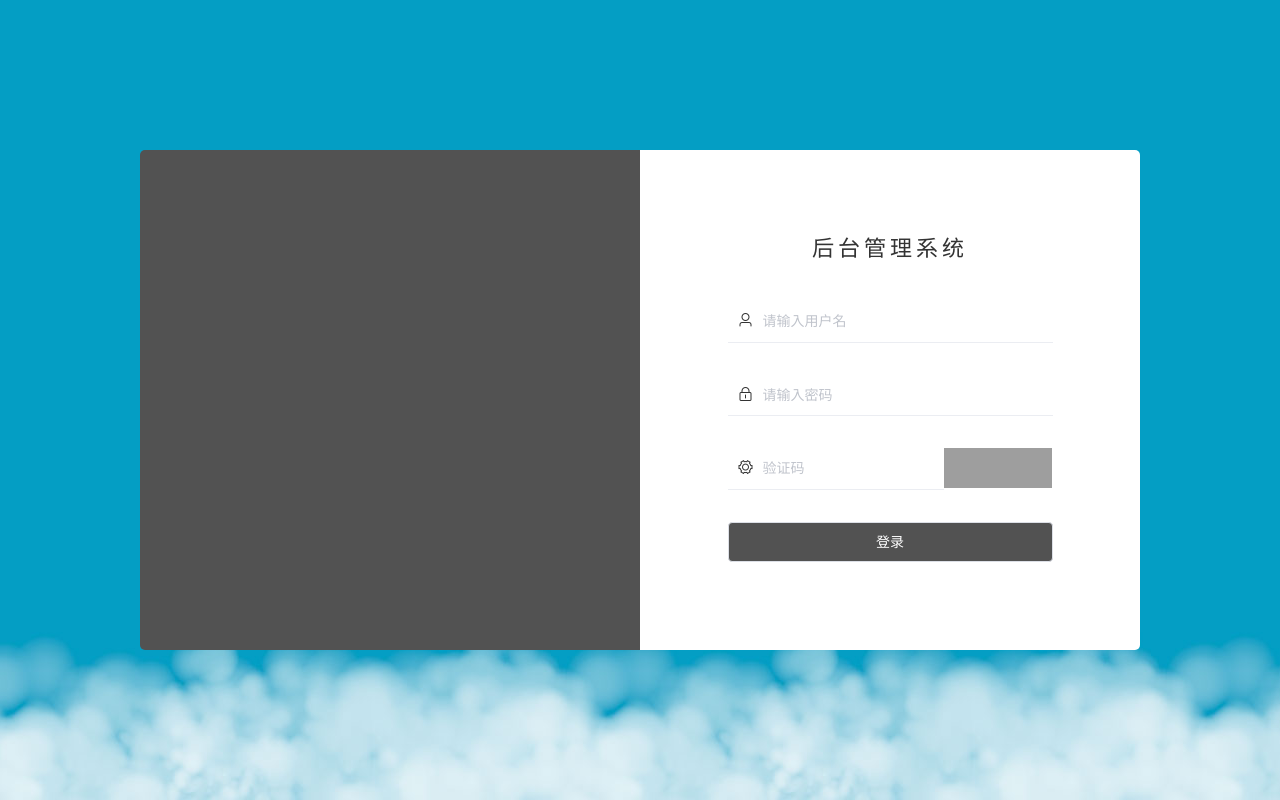
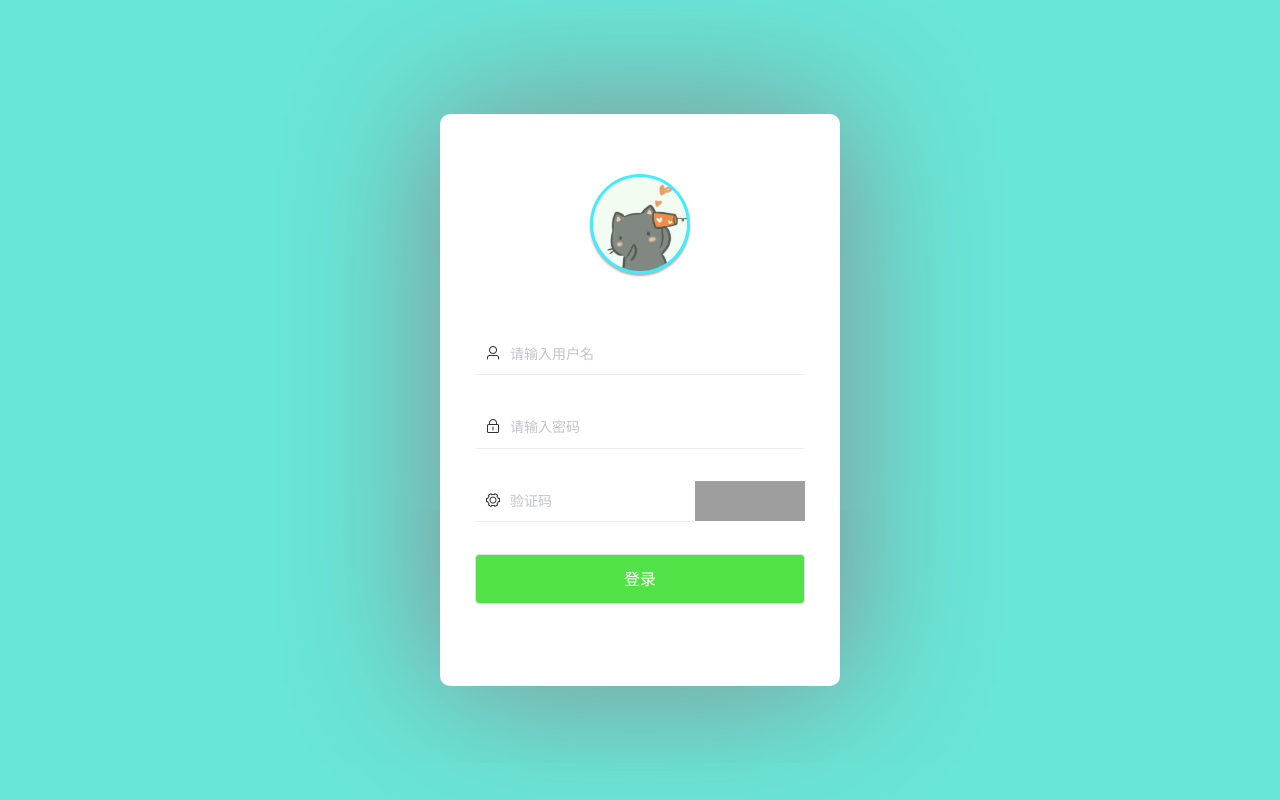
Before and after one commit to bellmit/CHCC-SOA, a Vue app in the folder vue-Backstage/: page / in a window 1280 px wide. Built offline with nearby package versions, Linux system fonts and the light colour scheme; grey boxes are pictures that could not be loaded; what vue-quill-editor would draw is missing.

Commit message:
修改登录页面css

```diff
--- a/vue-Backstage/src/views/login/index.vue
+++ b/vue-Backstage/src/views/login/index.vue
@@ -2,16 +2,12 @@
   <div class="login-container">
 
 		<div class="login-weaper">
-			<div class="login-left">
 
-			</div>
-
-			<div class="login-border">
-				<div class="login-main">
+      <div class="login-main">
 					<form class="el-form login-form">
-            <h4 class="login-title">
-              后台管理系统
-            </h4>
+            <div class="login-img">
+              <img src="../../images/headerimg.jpeg">
+            </div>
 						<div class="el-form-item">
 							<div class="el-form-item__content">
 								<div class="el-input el-input--small el-input--prefix">
@@ -81,12 +77,8 @@
                 </button>
 							</div>
 						</div>
-
-
 					</form>
-
 				</div>
-			</div>
 
 		</div>
 
@@ -255,36 +247,14 @@ input:-webkit-autofill {
     width: 100%;
     height: 100%;
     margin: 0 auto;
-    background: url('../../assets/cloud.jpg') 0 bottom repeat-x #049ec4;
+    // background: url('../../assets/cloud.jpg') 0 bottom repeat-x #049ec4;
+    background: #68E6D8;
     -webkit-animation: animate-cloud 20s linear infinite;
     animation: animate-cloud 20s linear infinite;
 }
 .login-weaper {
   margin: 0 auto;
   width:  1000px;
-}
-.login-left {
-    min-height: 500px;
-    -webkit-box-align: center;
-    -ms-flex-align: center;
-    align-items: center;
-    display: -webkit-box;
-    display: -ms-flexbox;
-    display: flex;
-    border-top-left-radius: 5px;
-    border-bottom-left-radius: 5px;
-    -webkit-box-pack: center;
-    -ms-flex-pack: center;
-    justify-content: center;
-    -webkit-box-orient: vertical;
-    -webkit-box-direction: normal;
-    -ms-flex-direction: column;
-    flex-direction: column;
-    background-color: #525252;
-    color: #fff;
-    float: left;
-    width: 50%;
-    position: relative;
 }
 
 .login-border {
@@ -306,10 +276,37 @@ input:-webkit-autofill {
     display: -ms-flexbox;
     display: flex;
 }
+
+.login-img img {
+  display: block;
+  width: 94px;
+  height: 94px;
+  border-radius: 50%;
+}
+
+.login-img {
+  width: 100px;
+  height: 100px;
+  background: #42ECFF;
+  padding: 3px;
+  box-shadow: 0 2px 2px rgba(0,0,0,0.3);
+  margin: 0 auto 10px;
+  margin-bottom: 60px;
+  box-sizing: border-box;
+  border-radius: 50%;
+}
+
 .login-main {
+    background: #fff;
     margin: 0 auto;
-    width: 65%;
+    width: 40%;
     box-sizing: border-box;
+    border-radius: 10px;
+    box-shadow: 0px 0px 150px #888888;
+    padding-right: 35px;
+    padding-left: 35px;
+    padding-bottom: 50px;
+    padding-top: 50px;
 }
 .login-form {
     margin: 10px 0;
@@ -384,8 +381,17 @@ input:-webkit-autofill {
 width: 100%;
 }
 .el-button{
+  font-size: 16px;
+  color: #fff;
+  line-height: 1.2;
+  text-transform: uppercase;
+  display: flex;
+  justify-content: center;
+  align-items: center;
+  padding: 0 20px;
+  height: 50px;
   width: 100%;
-  background:#525252
+  background:#51E248;
 }
 .el-button span{
   color: #fff;
--- a/vue-Backstage/vue.config.js
+++ b/vue-Backstage/vue.config.js
@@ -28,7 +28,7 @@ module.exports = {
     productionSourceMap: false,
     devServer: {
       port: port,
-      host: '127.0.0.1',
+      host: '192.161.1.146',
       open: true,
       overlay: {
         warnings: false,
```
Also changed, not shown: vue-Backstage/src/images/headerimg.jpeg (added).
